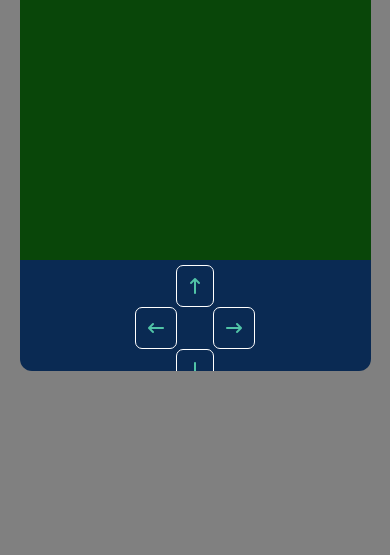
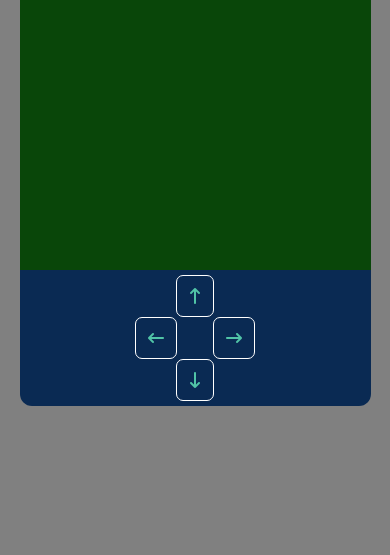
Before and after one commit to shedevrosasha/snake, a plain HTML site: page index.html in a window 390 px wide. Shown: the part 289-844 px from the top of the page. Drawn offline with nearby package versions, Linux system fonts and the light colour scheme.

Commit message:
Update style.css

```diff
--- a/style.css
+++ b/style.css
@@ -59,7 +59,7 @@ body {
 @media screen and (max-width: 800px) {
   .container {
     width: 90vmin;
-    height: 122vmin;
+    height: 140vmin;
   }
   .controls {
     display: flex;
```
